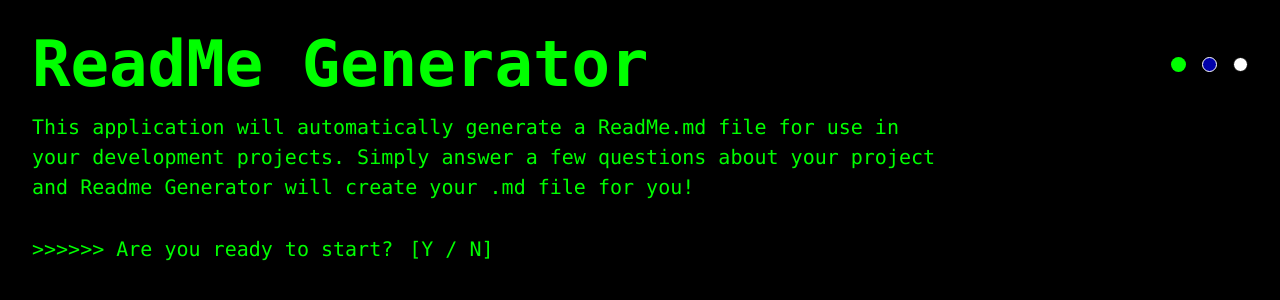
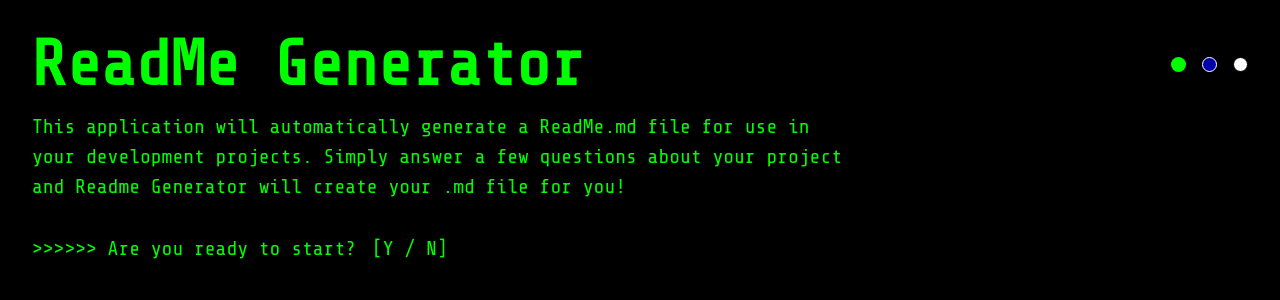
Before and after one commit to leon-luna-ray/auto-readme, a Vue app: page / in a window 1280 px wide. Shown: the top 300 px of the page. Built offline with nearby package versions, Linux system fonts and the light colour scheme.

Commit message:
import google fonts

```diff
--- a/src/assets/styles/base.css
+++ b/src/assets/styles/base.css
@@ -2,7 +2,7 @@
 
 @layer base {
   body {
-    @apply font-mono text-[1.25rem];
+    @apply font-anonymous text-[1.25rem];
   }
   h1,
   .h1 {
@@ -25,10 +25,10 @@
   }
   #vue-app.hacker,
   #vue-app.hacker input {
-    @apply bg-black text-hacker-green;
+    @apply bg-black text-hacker-green font-tech;
   }
   #vue-app.bsod,
   #vue-app.bsod input {
-    @apply bg-bsod-blue text-white;
+    @apply bg-bsod-blue text-white font-vt;
   }
 }
--- /dev/null
+++ b/src/assets/styles/fonts.css
@@ -0,0 +1,8 @@
+/* Anonymous Pro */
+@import url('https://fonts.googleapis.com/css2?family=Anonymous+Pro:ital,wght@0,400;0,700;1,400;1,700&display=swap');
+
+/* Share Tech */
+@import url('https://fonts.googleapis.com/css2?family=Share+Tech+Mono&display=swap');
+
+/* VT323 */
+@import url('https://fonts.googleapis.com/css2?family=VT323&display=swap');
--- a/src/assets/styles/main.css
+++ b/src/assets/styles/main.css
@@ -1,3 +1,4 @@
 @import './base.css';
 @import './components.css';
+@import './fonts.css';
 @import './utilities.css';
--- a/src/components/ThemeControls.vue
+++ b/src/components/ThemeControls.vue
@@ -6,6 +6,7 @@
       </div>
 </template>
 <script setup>
+
 import { useGlobalStore } from '../stores/store'
 
 const globalStore = useGlobalStore();
--- a/src/stores/store.js
+++ b/src/stores/store.js
@@ -3,6 +3,7 @@ import { defineStore } from 'pinia';
 
 // Global
 export const useGlobalStore = defineStore('global', () => {
+  // Todo Set preference to local storage
   const theme = ref('hacker');
 
   const setTheme = (value) => {
@@ -24,24 +25,17 @@ export const useFormStore = defineStore('form', () => {
     isFormStarted.value = true;
   };
   const handleSubmit = (event) => {
+    const downloadLink = document.getElementById('downloadLink');
     const title = event.target[0].value;
     const mdContent = `# ${title}`;
     const blob = new Blob([mdContent], { type: 'text/markdown' });
     const mdFile = new File([blob], 'README.md');
-
     const url = URL.createObjectURL(mdFile);
 
-    // Get the download link element
-    const downloadLink = document.getElementById('downloadLink');
-
-    // Set the href and download attributes for the link
     downloadLink.href = url;
     downloadLink.download = 'README.md';
-
-    // Simulate a click on the link to trigger the download
     downloadLink.click();
 
-    // Clean up by revoking the Blob URL
     URL.revokeObjectURL(url);
   };
 
--- a/tailwind.config.js
+++ b/tailwind.config.js
@@ -10,6 +10,11 @@ export default {
       colors: {
         'hacker-green': '#00FF00',
         'bsod-blue': '#0000aa'
+      },
+      fontFamily: {
+        anonymous: ['Anonymous Pro', 'monospace'],
+        tech: ['Share Tech Mono', 'monospace'],
+        vt: ['VT323', 'monospace'],
       },
       animation: {
         none: 'none',
```
